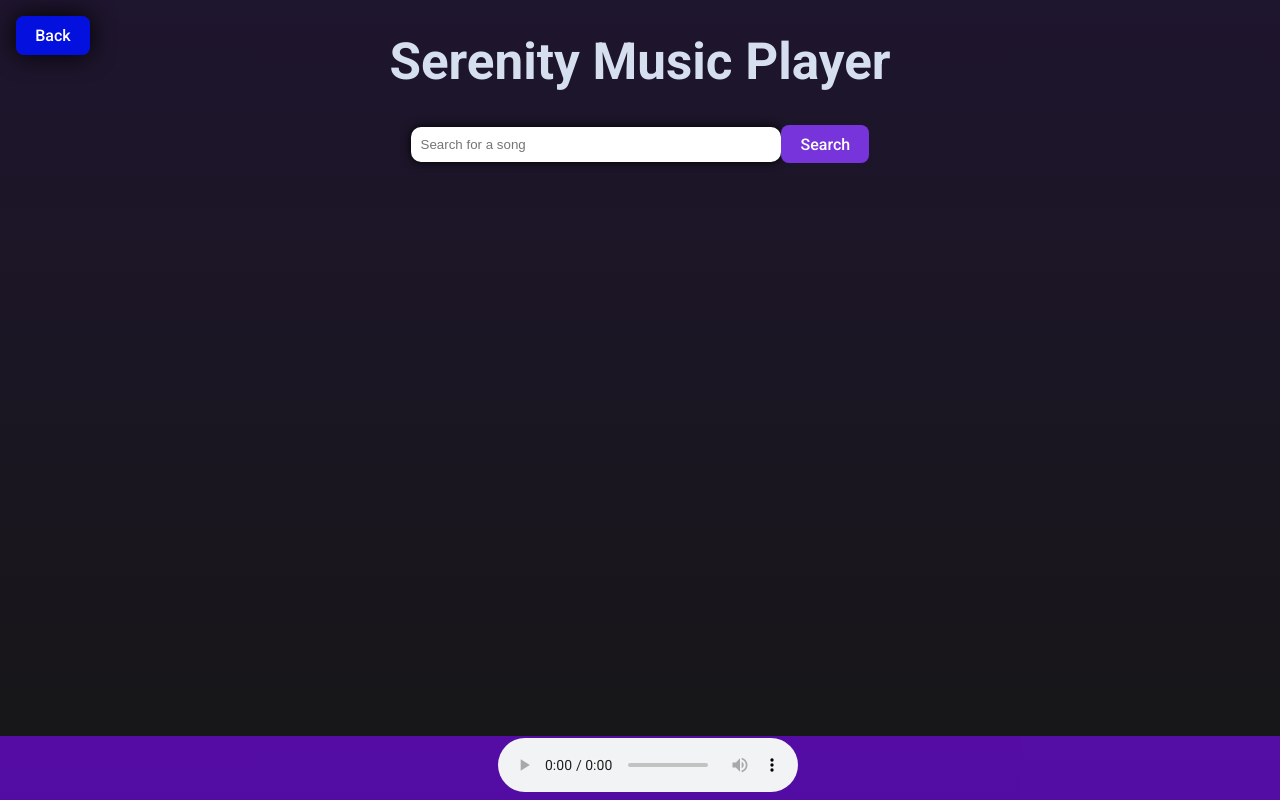
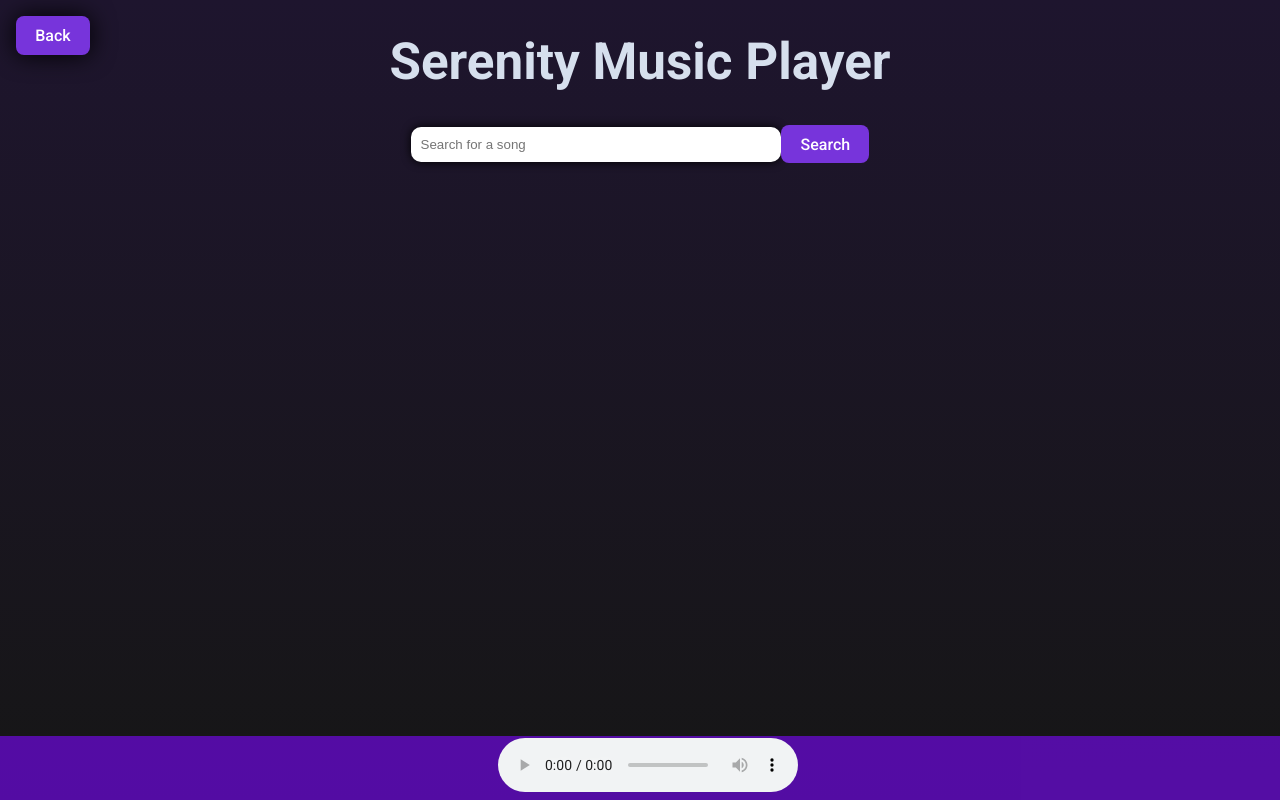
Before and after one commit to RyanTren/serenity.com, a React (Vite) app in the folder serenity/: page /musicplayer in a window 1280 px wide. Built offline with nearby package versions, Linux system fonts and the light colour scheme.

Commit message:
Update musicPlayer.css

```diff
--- a/serenity/src/styles/musicPlayer.css
+++ b/serenity/src/styles/musicPlayer.css
@@ -6,7 +6,7 @@
     padding-top: 10px;
     padding-bottom: 10px;
     padding: auto;
-    background-color: rgba(0, 17, 255, 0.842);
+    /* background-color: rgba(0, 17, 255, 0.842); */
     border-radius: 8x;
     box-shadow: 0px 0px 1.5em 0px rgb(0, 0, 3);
 }
```
